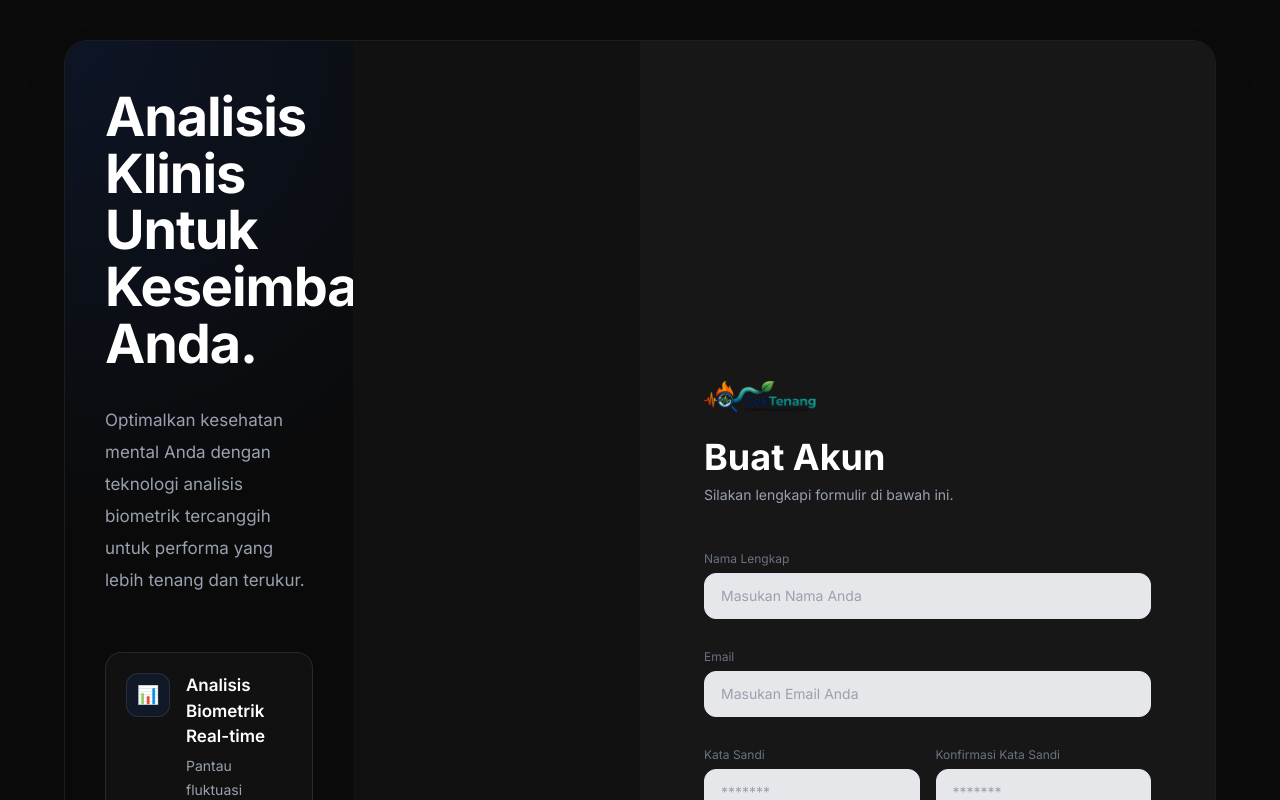
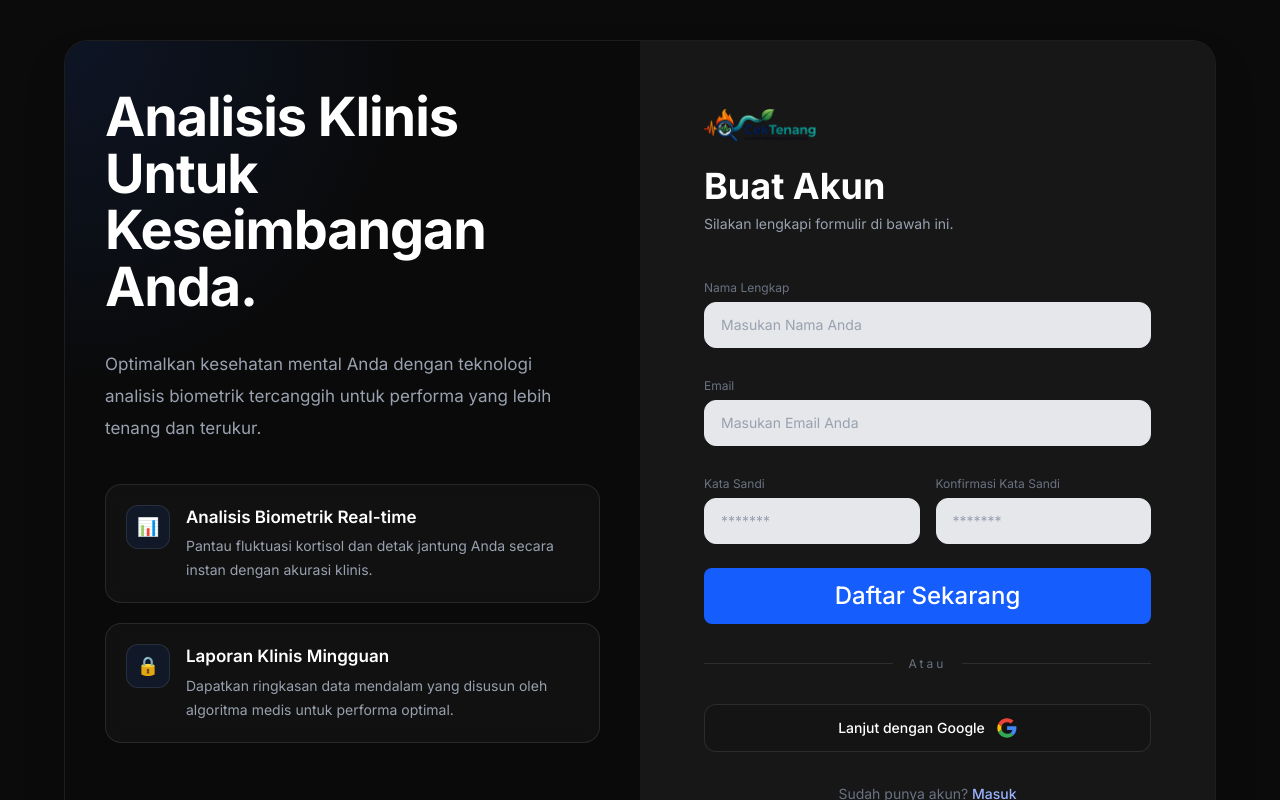
Before and after one commit to Zetday/student-stress-detector, a React (Vite) app in the folder stress-detector-web/: page / in a window 1280 px wide. Shown: the top 800 px of the page. Built offline with nearby package versions, Linux system fonts and the light colour scheme.

Commit message:
Perubahan 11 mei

```diff
--- a/stress-detector-web/layouts/LeftPanel.jsx
+++ b/stress-detector-web/layouts/LeftPanel.jsx
@@ -3,13 +3,11 @@ export default function LeftPanel() {
     <div
       className="
         relative
-        w-full
-        md:w-1/2
-        min-h-screen
+        h-full
         bg-[#0A0A0A]
         text-white
         px-10 py-12
-        flex flex-col justify-between
+        flex flex-col justify-center
         overflow-hidden
       "
     >
@@ -42,7 +40,7 @@ export default function LeftPanel() {
             text-[17px]
             leading-8
             max-w-md
-            mb-14
+            mb-10
           "
         >
           Optimalkan kesehatan mental Anda dengan teknologi
--- a/stress-detector-web/src/pages/RegisterPages.jsx
+++ b/stress-detector-web/src/pages/RegisterPages.jsx
@@ -6,6 +6,7 @@ import { useLanguage } from "../contexts/LanguageContext";
 
 // Asset
 import logo from "../assets/img/logo.png";
+import google from "../assets/img/google-color-svgrepo-com.svg"
 
 // Komponent
 import ButtonSubmit from "../components/ButtonSubmit";
@@ -46,7 +47,7 @@ function RegisterPage() {
       className="
         min-h-screen
         bg-[#0B0B0B]
-        flex items-center justify-center
+        flex justify-center
         px-4 py-10
       "
     >
@@ -54,7 +55,7 @@ function RegisterPage() {
       <div
         className="
           w-full max-w-6xl
-          min-h-[720px]
+          h-auto
           rounded-3xl
           overflow-hidden
           bg-[#111111]
@@ -151,9 +152,16 @@ function RegisterPage() {
                   font-medium
                   hover:bg-[#1B1B1B]
                   transition
+
+                  flex items-center justify-center gap-3
                 "
               >
-                Lanjut dengan Google <i class="fa-brands fa-google"></i>
+                <span>Lanjut dengan Google</span>
+                <img
+                  src={google}
+                  alt="Google"
+                  className="w-5 h-5 object-contain"
+                />
               </button>
 
               {/* Switch */}
```
Also changed, not shown: stress-detector-web/src/assets/img/Logo1.png (added), stress-detector-web/src/assets/img/google-color-svgrepo-com.svg (added).
